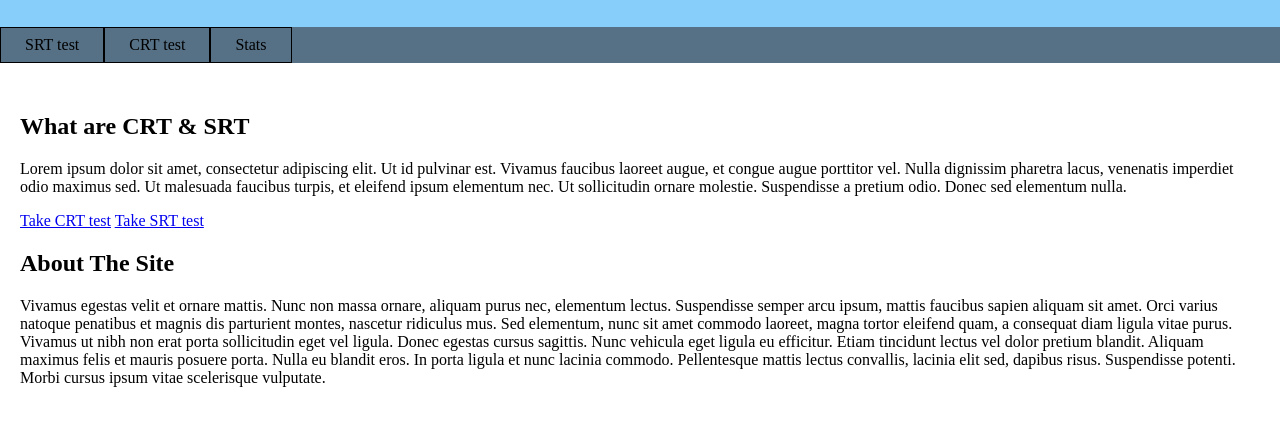
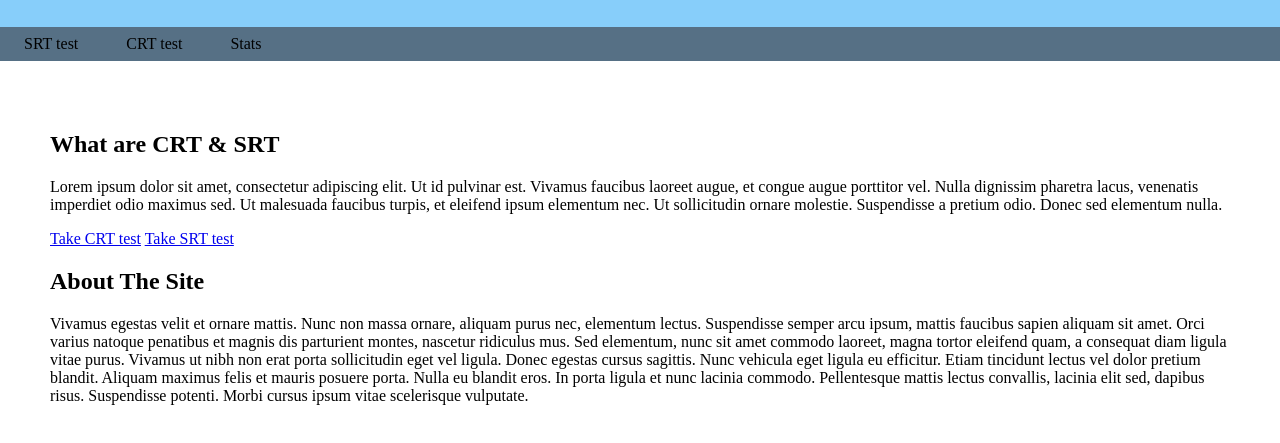
Before and after one commit to Blubman1234/coursework, a plain HTML site: page index.html in a window 1280 px wide. Shown: the part 103-546 px from the top of the page. Drawn offline with Linux system fonts and the light colour scheme.

Commit message:
adjusted main padding

```diff
--- a/across_site.css
+++ b/across_site.css
@@ -22,7 +22,6 @@ nav {
 
 .nav_link{
     padding:0.5em 1.5em;
-    border:solid 1px black;
     text-decoration: none;
     color:black
 }
@@ -32,5 +31,5 @@ nav {
 }
 
 main{
-    padding:30px 20px;
+    padding:50px;
 }
```
